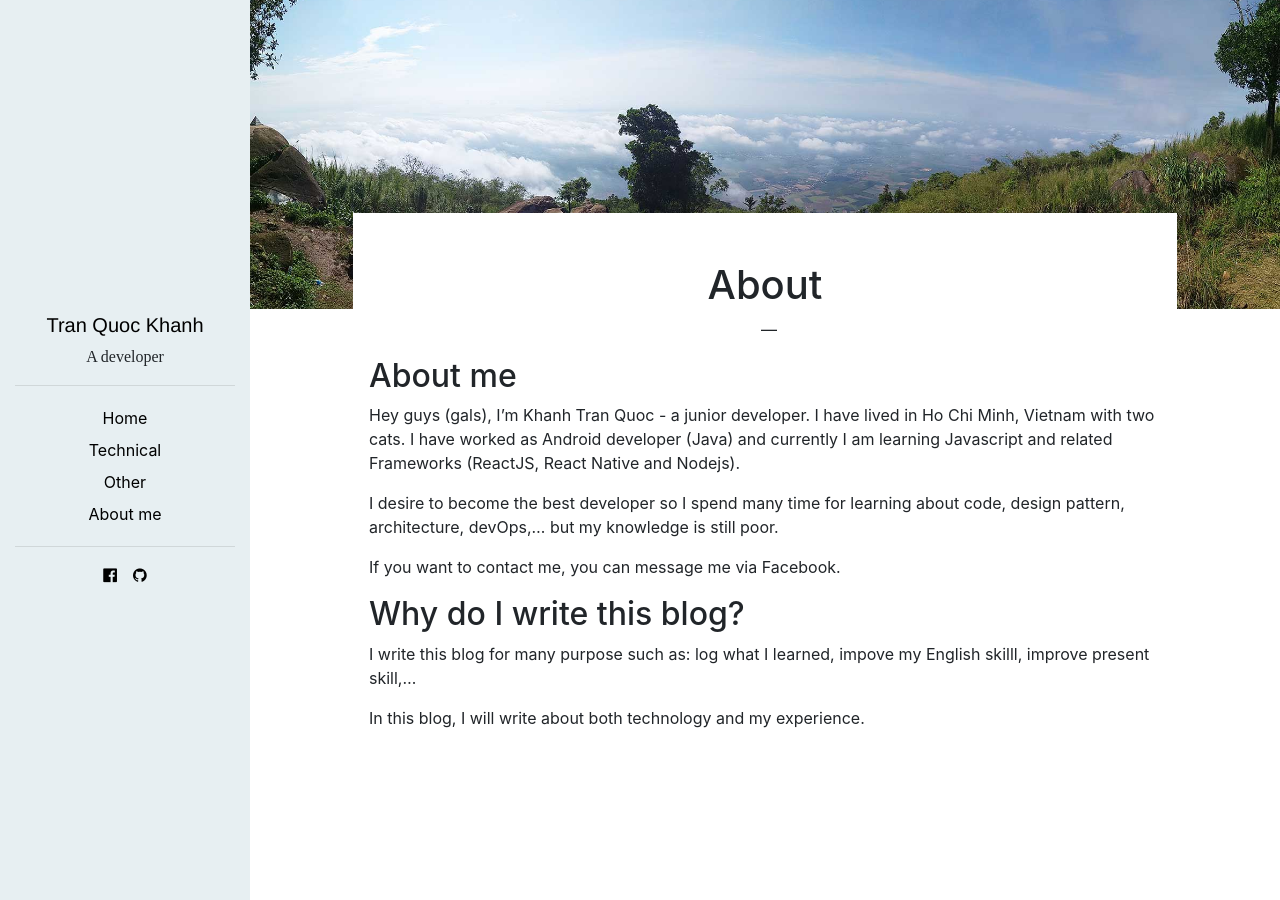
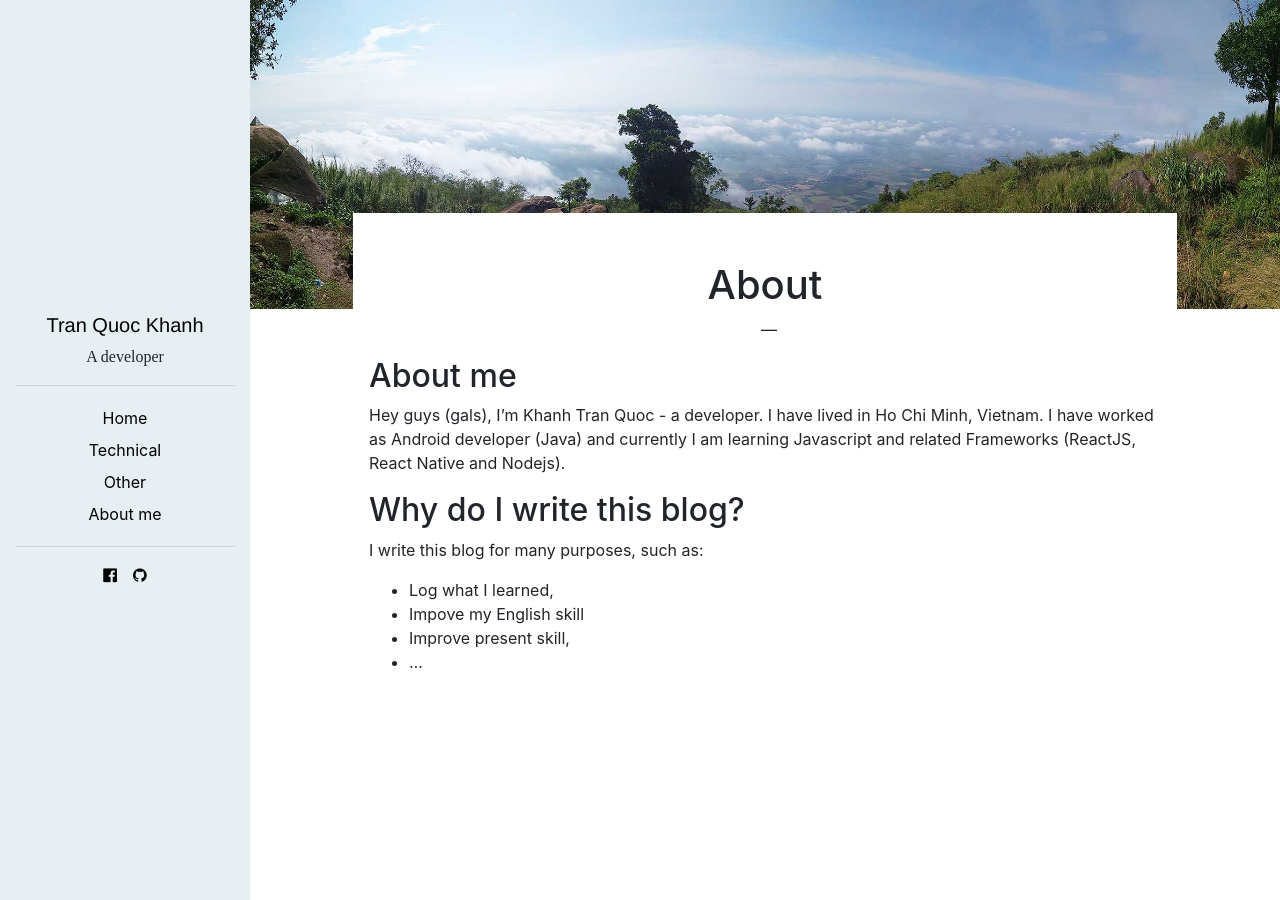
Before and after one commit to khanhtrancse/khanhtrancse.github.io, a Jekyll site: the page built from about.md, in a window 1280 px wide. Built offline with Jekyll 4.4.1, drawn with Linux system fonts in a browser that asks for light colours.

Commit message:
update about me

```diff
--- a/_layouts/default.html
+++ b/_layouts/default.html
@@ -7,6 +7,7 @@
 
     <title>{{page.title}}</title>
 
+    <link rel="shortcut icon" href="/assets/images/favicon.ico"/>
     <link rel="stylesheet" href="https://maxcdn.bootstrapcdn.com/bootstrap/4.1.3/css/bootstrap.min.css" />
     <link href="https://maxcdn.bootstrapcdn.com/font-awesome/4.7.0/css/font-awesome.min.css" rel="stylesheet" />
 
--- a/_layouts/post.html
+++ b/_layouts/post.html
@@ -6,6 +6,7 @@
     <meta name="viewport" content="initial-scale=1.0, width=device-width" />
     <link rel="stylesheet" href="https://maxcdn.bootstrapcdn.com/bootstrap/4.1.3/css/bootstrap.min.css" />
     <link href="https://maxcdn.bootstrapcdn.com/font-awesome/4.7.0/css/font-awesome.min.css" rel="stylesheet" />
+    <link rel="shortcut icon" href="/assets/images/favicon.ico"/>
 
     <link rel="stylesheet" href="/assets/css/custom.css" />
 
--- a/about.md
+++ b/about.md
@@ -7,15 +7,13 @@ image: /assets/images/about-me.jpg
 
 ## About me
 
-Hey guys (gals), I'm Khanh Tran Quoc - a junior developer. I have lived in Ho Chi Minh, Vietnam with two cats. I have worked as Android developer (Java) and currently I am learning Javascript and related Frameworks (ReactJS, React Native and Nodejs).
-
-I desire to become the best developer so I spend many time for learning about code, design pattern, architecture, devOps,... but my knowledge is still poor.
-
-If you want to contact me, you can message me via Facebook.
+Hey guys (gals), I'm Khanh Tran Quoc - a developer. I have lived in Ho Chi Minh, Vietnam. I have worked as Android developer (Java) and currently I am learning Javascript and related Frameworks (ReactJS, React Native and Nodejs).
 
 
 ## Why do I write this blog?
 
-I write this blog for many purpose such as: log what I learned, impove my English skilll, improve present skill,...
-
-In this blog, I will write about both technology and my experience.
+I write this blog for many purposes, such as:
+- Log what I learned,
+- Impove my English skill
+- Improve present skill,
+- ...
```
Also changed, not shown: assets/images/favicon.ico (added), 1 other file.
